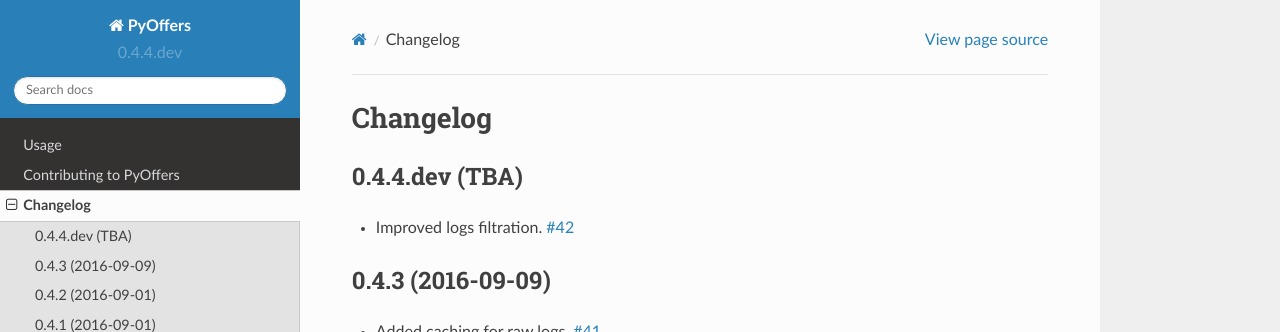
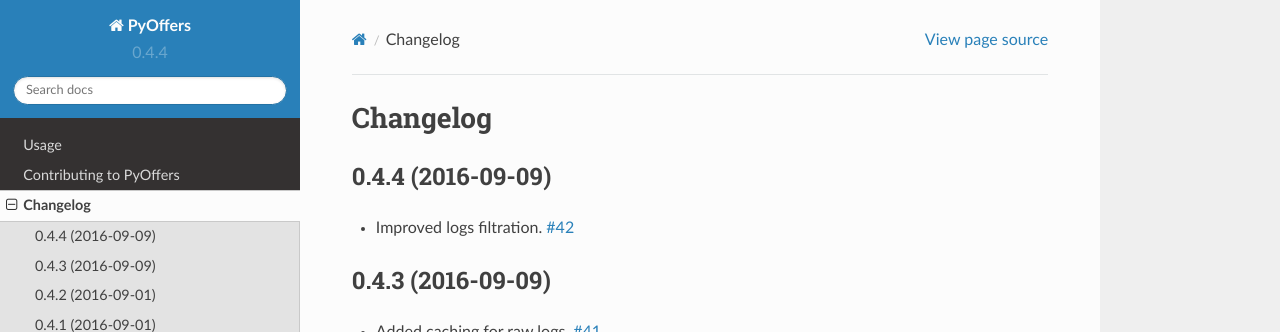
Before and after one commit to Stranger6667/pyoffers, a Sphinx documentation site: the page built from docs/changelog.rst, in a window 1280 px wide and 900 px high. Shown: the top 332 px of the window. Built offline with Sphinx 7.4.7 and the Read the Docs theme 2.0.0, drawn with Linux system fonts in a browser that asks for light colours.

Commit message:
Bump version

```diff
--- a/docs/changelog.rst
+++ b/docs/changelog.rst
@@ -3,8 +3,8 @@
 Changelog
 =========
 
-0.4.4.dev (TBA)
----------------
+0.4.4 (2016-09-09)
+------------------
 
 - Improved logs filtration. `#42`_
 
--- a/pyoffers/__init__.py
+++ b/pyoffers/__init__.py
@@ -1,3 +1,3 @@
 # coding: utf-8
 
-__version__ = '0.4.4.dev'
+__version__ = '0.4.4'
```
